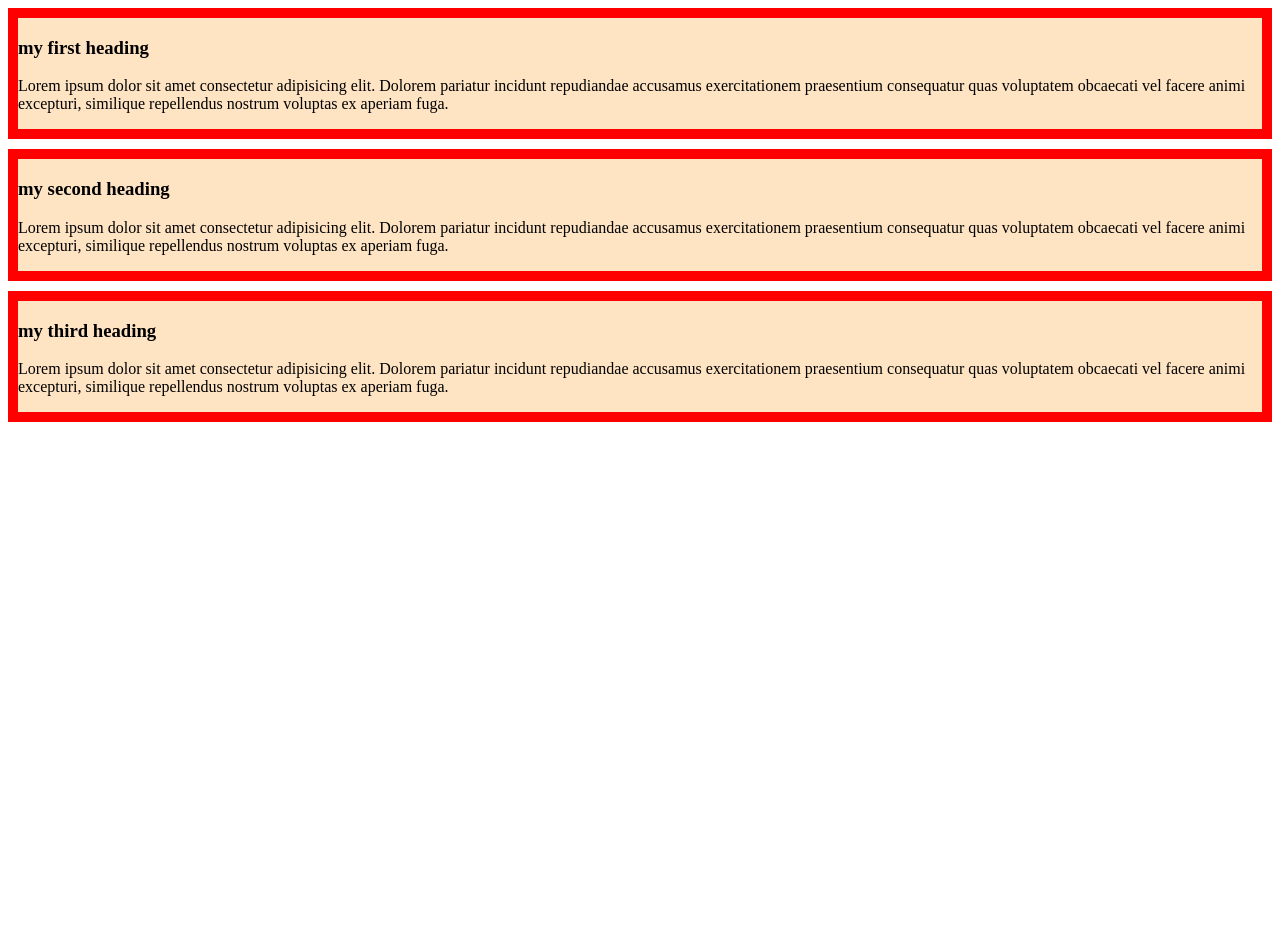
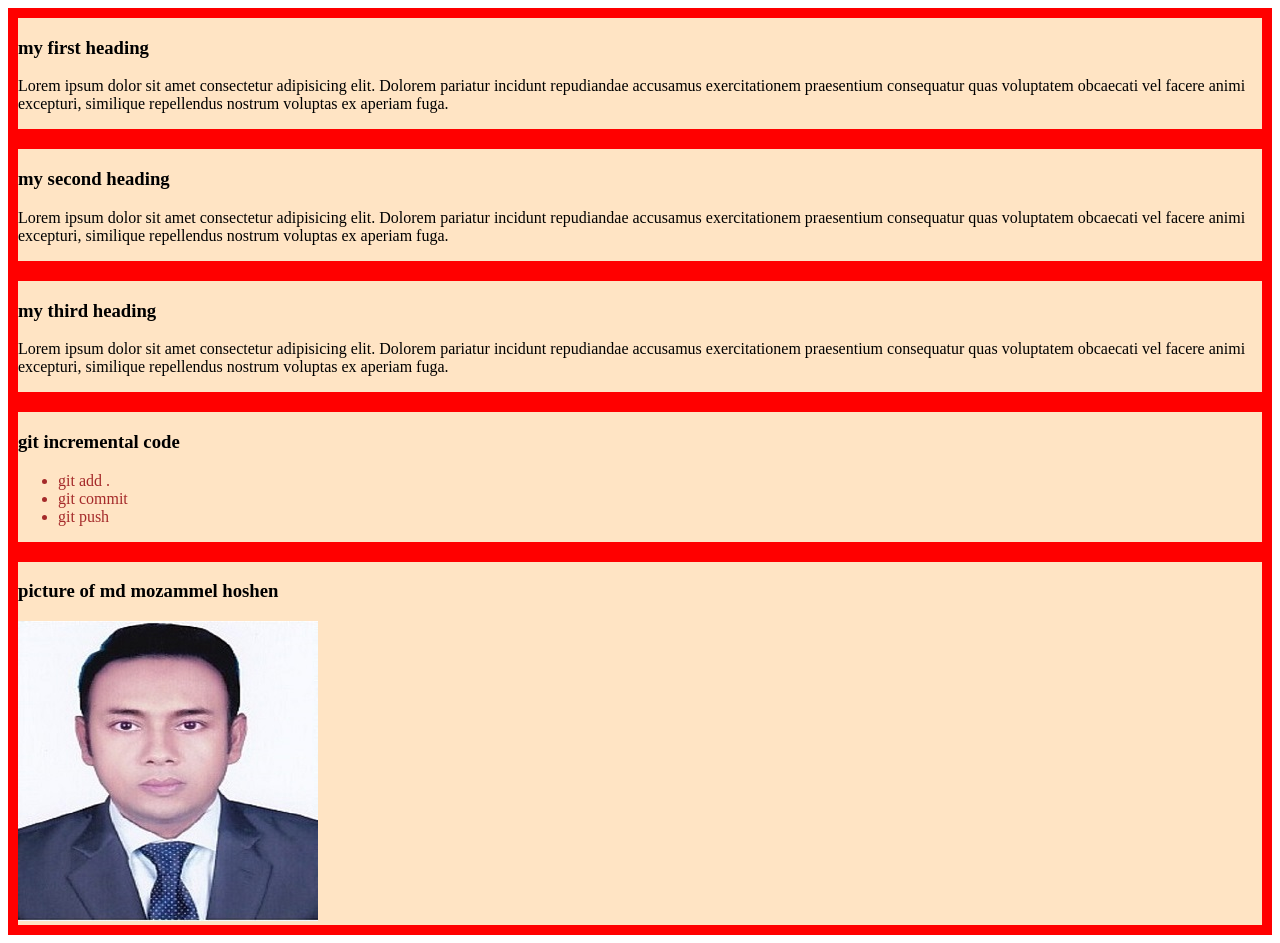
Before and after one commit to mozammel85/my-first-github-repository, a plain HTML site: page index.html in a window 1280 px wide. Before the commit the page ends 800 px from the top, so only its background shows below. Drawn offline with Linux system fonts and the light colour scheme.

Commit message:
add a photo

```diff
--- a/index.html
+++ b/index.html
@@ -19,6 +19,18 @@
         <h3>my third heading</h3>
         <p>Lorem ipsum dolor sit amet consectetur adipisicing elit. Dolorem pariatur incidunt repudiandae accusamus exercitationem praesentium consequatur quas voluptatem obcaecati vel facere animi excepturi, similique repellendus nostrum voluptas ex aperiam fuga.</p>
     </div>
+    <div>
+        <h3>git incremental code</h3>
+        <ul>
+            <li>git add .</li>
+            <li>git commit</li>
+            <li>git push</li>
+        </ul>
+    </div>
+    <div>
+        <h3>picture of md mozammel hoshen</h3>
+        <img src="images/Mozammel Hoshen.jpg"">
+    </div>
 
 </body>
 </html>
--- a/styles/blog.css
+++ b/styles/blog.css
@@ -1,6 +1,9 @@
 div{
-   margin-bottom: 10px;
+   /* margin-bottom: 10px; */
     /* padding: 15px; */
     border: 10px solid red;
     background-color: bisque;
 }
+ul{
+    color: brown;
+}
```
